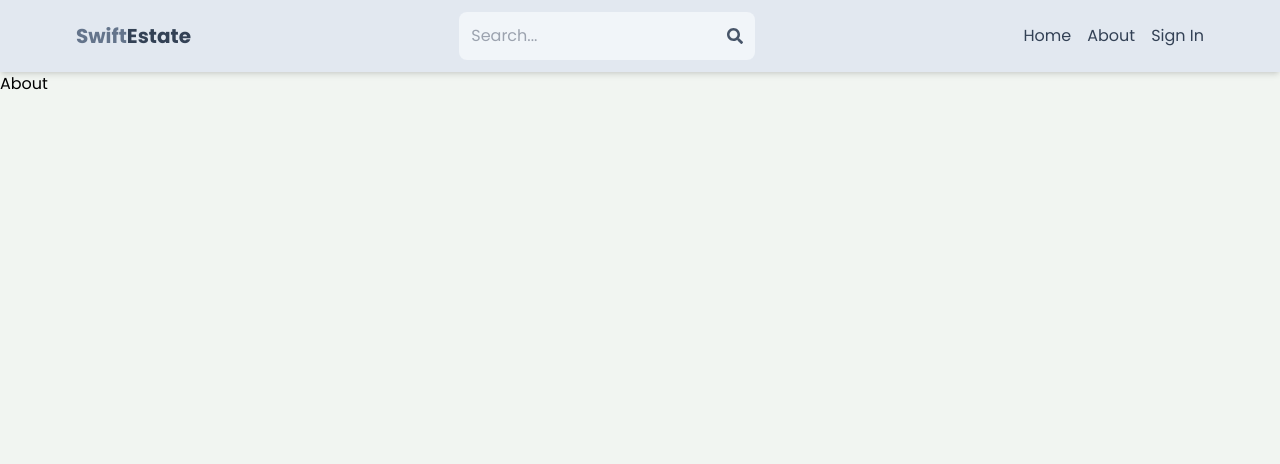
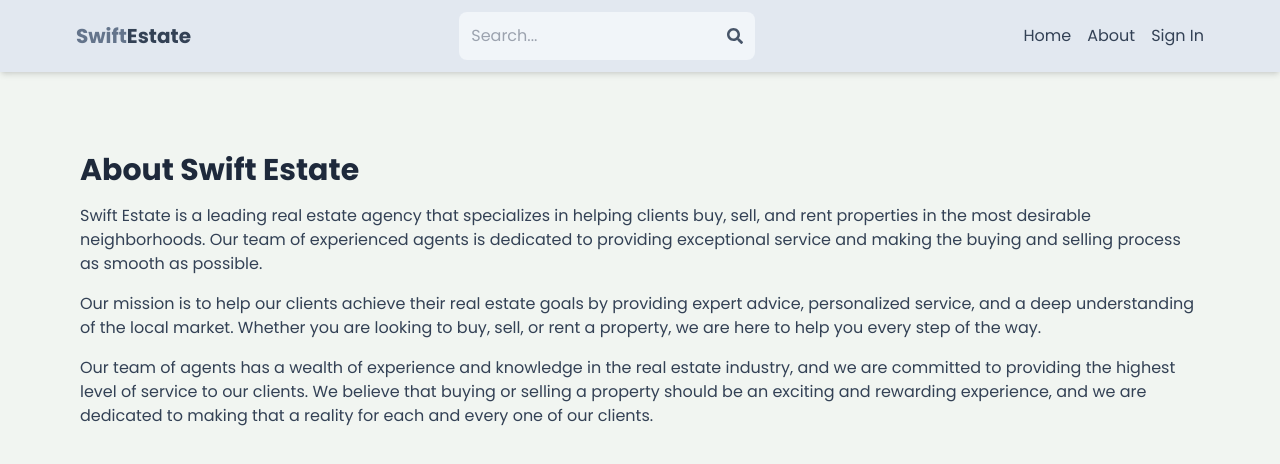
Before and after one commit to mohamed-tsx/Mern-Estate, a React (Vite) app in the folder Client/: page /about in a window 1280 px wide. Shown: the top 464 px of the page. Built offline with nearby package versions, Linux system fonts and the light colour scheme; no server answers.

Commit message:
Complete about page

```diff
--- a/Client/index.html
+++ b/Client/index.html
@@ -2,9 +2,8 @@
 <html lang="en">
   <head>
     <meta charset="UTF-8" />
-    <link rel="icon" type="image/svg+xml" href="/vite.svg" />
     <meta name="viewport" content="width=device-width, initial-scale=1.0" />
-    <title>MERN Estate</title>
+    <title>Swift Estate</title>
   </head>
   <body>
     <div id="root"></div>
--- a/Client/src/Pages/About.jsx
+++ b/Client/src/Pages/About.jsx
@@ -1,9 +1,33 @@
-import React from 'react'
+import React from "react";
 
 const About = () => {
   return (
-    <div>About</div>
-  )
-}
+    <div className="py-20 px-4 max-w-6xl mx-auto">
+      <h1 className="text-3xl font-bold mb-4 text-slate-800">
+        About Swift Estate
+      </h1>
+      <p className="mb-4 text-slate-700">
+        Swift Estate is a leading real estate agency that specializes in
+        helping clients buy, sell, and rent properties in the most desirable
+        neighborhoods. Our team of experienced agents is dedicated to providing
+        exceptional service and making the buying and selling process as smooth
+        as possible.
+      </p>
+      <p className="mb-4 text-slate-700">
+        Our mission is to help our clients achieve their real estate goals by
+        providing expert advice, personalized service, and a deep understanding
+        of the local market. Whether you are looking to buy, sell, or rent a
+        property, we are here to help you every step of the way.
+      </p>
+      <p className="mb-4 text-slate-700">
+        Our team of agents has a wealth of experience and knowledge in the real
+        estate industry, and we are committed to providing the highest level of
+        service to our clients. We believe that buying or selling a property
+        should be an exciting and rewarding experience, and we are dedicated to
+        making that a reality for each and every one of our clients.
+      </p>
+    </div>
+  );
+};
 
-export default About
+export default About;
```
